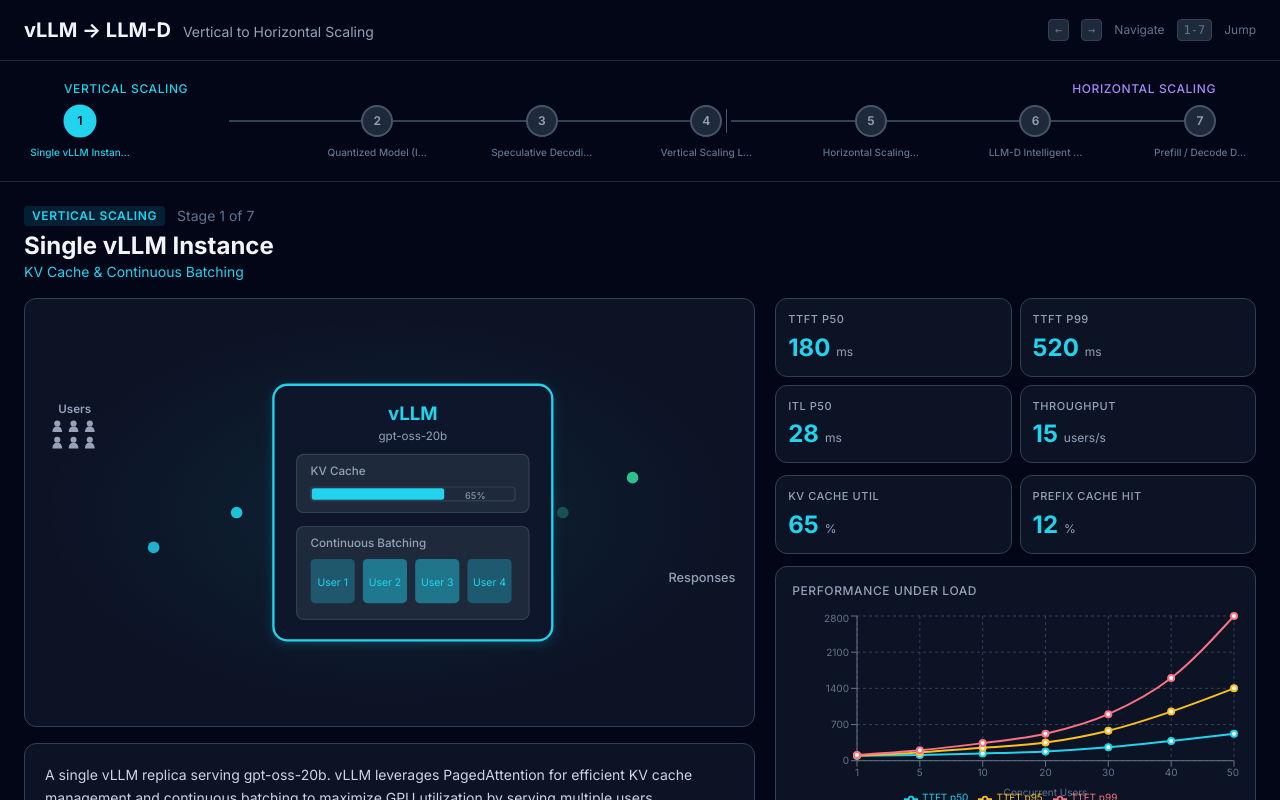
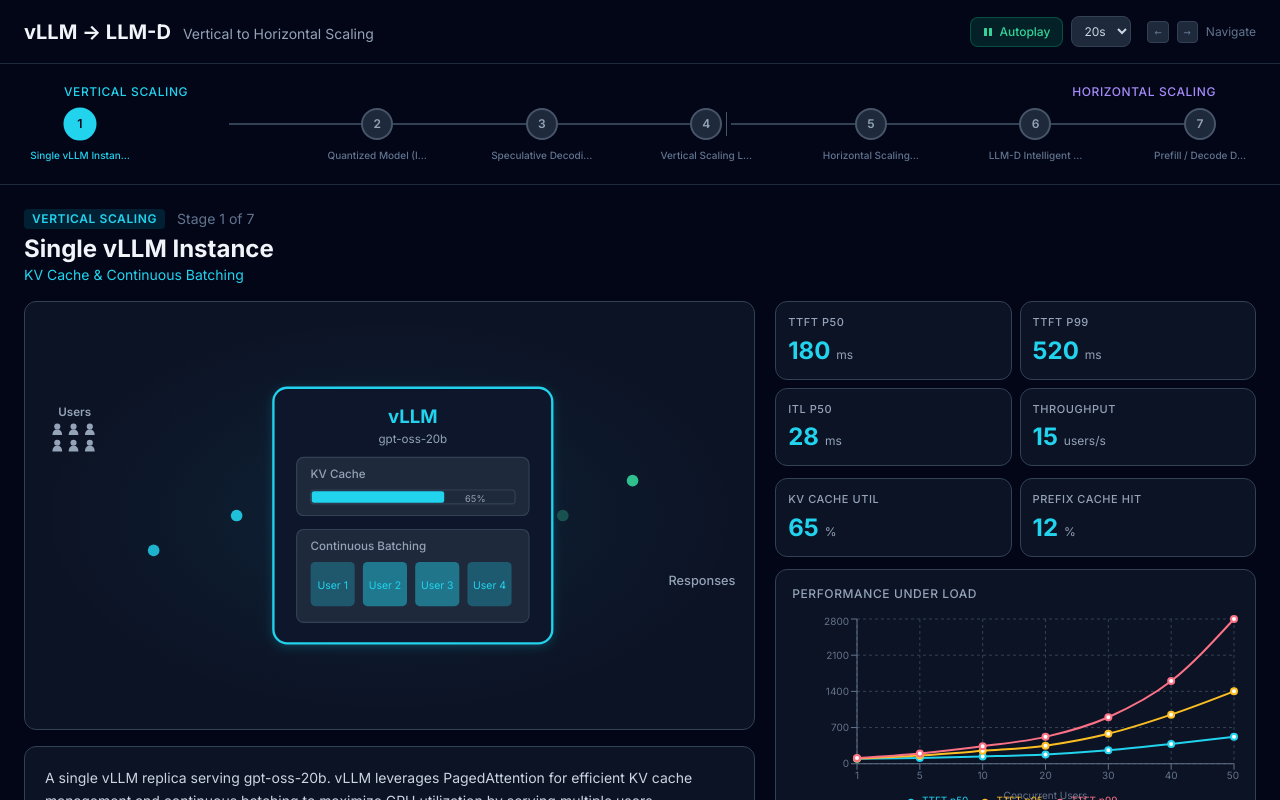
Before and after one commit to rh-aiservices-bu/vllm-vertical-demo-, a React (Vite) app: page / in a window 1280 px wide. Shown: the top 800 px of the page. Built offline with nearby package versions, Linux system fonts and the light colour scheme.

Commit message:
Added auto play

```diff
--- a/src/App.tsx
+++ b/src/App.tsx
@@ -8,7 +8,7 @@
 import { ExplanationPanel } from './components/ExplanationPanel';
 
 function App() {
-  const { currentStage, direction, goToStage, nextStage, prevStage, totalStages } =
+  const { currentStage, direction, goToStage, nextStage, prevStage, totalStages, autoplay, toggleAutoplay, intervalSec, setIntervalSec } =
     useStageNavigation();
   const stage = useMemo(() => stages.find((s) => s.id === currentStage)!, [currentStage]);
   const isHorizontal = stage.category === 'horizontal';
@@ -26,12 +26,45 @@
               </span>
             </h1>
           </div>
-          <div className="flex items-center gap-3 text-xs text-slate-500">
-            <kbd className="px-1.5 py-0.5 bg-slate-800 rounded border border-slate-700">←</kbd>
-            <kbd className="px-1.5 py-0.5 bg-slate-800 rounded border border-slate-700">→</kbd>
-            <span>Navigate</span>
-            <kbd className="px-1.5 py-0.5 bg-slate-800 rounded border border-slate-700">1-7</kbd>
-            <span>Jump</span>
+          <div className="flex items-center gap-4 text-xs text-slate-500">
+            <div className="flex items-center gap-2">
+              <button
+                onClick={toggleAutoplay}
+                className={`flex items-center gap-1.5 px-3 py-1.5 rounded-lg text-xs font-medium transition-all cursor-pointer ${
+                  autoplay
+                    ? 'bg-emerald-500/15 text-emerald-400 border border-emerald-500/30'
+                    : 'bg-slate-800 text-slate-400 border border-slate-700 hover:border-slate-500'
+                }`}
+              >
+                {autoplay ? (
+                  <>
+                    <svg width="10" height="10" viewBox="0 0 10 10" fill="currentColor"><rect x="1" y="1" width="3" height="8" rx="0.5" /><rect x="6" y="1" width="3" height="8" rx="0.5" /></svg>
+                    Autoplay
+                  </>
+                ) : (
+                  <>
+                    <svg width="10" height="10" viewBox="0 0 10 10" fill="currentColor"><polygon points="2,1 9,5 2,9" /></svg>
+                    Autoplay
+                  </>
+                )}
+              </button>
+              {autoplay && (
+                <select
+                  value={intervalSec}
+                  onChange={(e) => setIntervalSec(Number(e.target.value))}
+                  className="bg-slate-800 text-slate-300 text-xs border border-slate-700 rounded-lg px-2 py-1.5 cursor-pointer focus:outline-none focus:border-emerald-500/50"
+                >
+                  {[10, 15, 20, 30, 45, 60].map((s) => (
+                    <option key={s} value={s}>{s}s</option>
+                  ))}
+                </select>
+              )}
+            </div>
+            <div className="flex items-center gap-2">
+              <kbd className="px-1.5 py-0.5 bg-slate-800 rounded border border-slate-700">←</kbd>
+              <kbd className="px-1.5 py-0.5 bg-slate-800 rounded border border-slate-700">→</kbd>
+              <span>Navigate</span>
+            </div>
           </div>
         </div>
       </header>
--- a/src/hooks/useStageNavigation.ts
+++ b/src/hooks/useStageNavigation.ts
@@ -1,5 +1,7 @@
-import { useState, useCallback, useEffect } from 'react';
+import { useState, useCallback, useEffect, useRef } from 'react';
 import { stages } from '../data/stages';
+
+const DEFAULT_INTERVAL = 20;
 
 export function useStageNavigation() {
   const totalStages = stages.length;
@@ -16,10 +18,14 @@
 
   const [currentStage, setCurrentStage] = useState(getInitialStage);
   const [direction, setDirection] = useState(0);
+  const [autoplay, setAutoplay] = useState(true);
+  const [intervalSec, setIntervalSec] = useState(DEFAULT_INTERVAL);
+  const timerRef = useRef<ReturnType<typeof setInterval>>(0 as unknown as ReturnType<typeof setInterval>);
 
   const goToStage = useCallback(
     (n: number) => {
       if (n < 1 || n > totalStages || n === currentStage) return;
+      setAutoplay(false);
       setDirection(n > currentStage ? 1 : -1);
       setCurrentStage(n);
       window.location.hash = `stage-${n}`;
@@ -27,9 +33,29 @@
     [currentStage, totalStages]
   );
 
-  const nextStage = useCallback(() => goToStage(currentStage + 1), [currentStage, goToStage]);
-  const prevStage = useCallback(() => goToStage(currentStage - 1), [currentStage, goToStage]);
+  const nextStage = useCallback(() => { setAutoplay(false); goToStage(currentStage + 1); }, [currentStage, goToStage]);
+  const prevStage = useCallback(() => { setAutoplay(false); goToStage(currentStage - 1); }, [currentStage, goToStage]);
 
+  const toggleAutoplay = useCallback(() => setAutoplay(prev => !prev), []);
+
+  // Autoplay timer — restarts when interval changes
+  useEffect(() => {
+    if (!autoplay) {
+      clearInterval(timerRef.current);
+      return;
+    }
+    timerRef.current = setInterval(() => {
+      setCurrentStage(prev => {
+        const next = prev < totalStages ? prev + 1 : 1;
+        setDirection(next > prev ? 1 : -1);
+        window.location.hash = `stage-${next}`;
+        return next;
+      });
+    }, intervalSec * 1000);
+    return () => clearInterval(timerRef.current);
+  }, [autoplay, totalStages, intervalSec]);
+
+  // Keyboard navigation
   useEffect(() => {
     const handler = (e: KeyboardEvent) => {
       if (e.key === 'ArrowRight' || e.key === ' ') {
@@ -49,5 +75,8 @@
     return () => window.removeEventListener('keydown', handler);
   }, [nextStage, prevStage, goToStage, totalStages]);
 
-  return { currentStage, direction, goToStage, nextStage, prevStage, totalStages };
+  return {
+    currentStage, direction, goToStage, nextStage, prevStage, totalStages,
+    autoplay, toggleAutoplay, intervalSec, setIntervalSec,
+  };
 }
```
